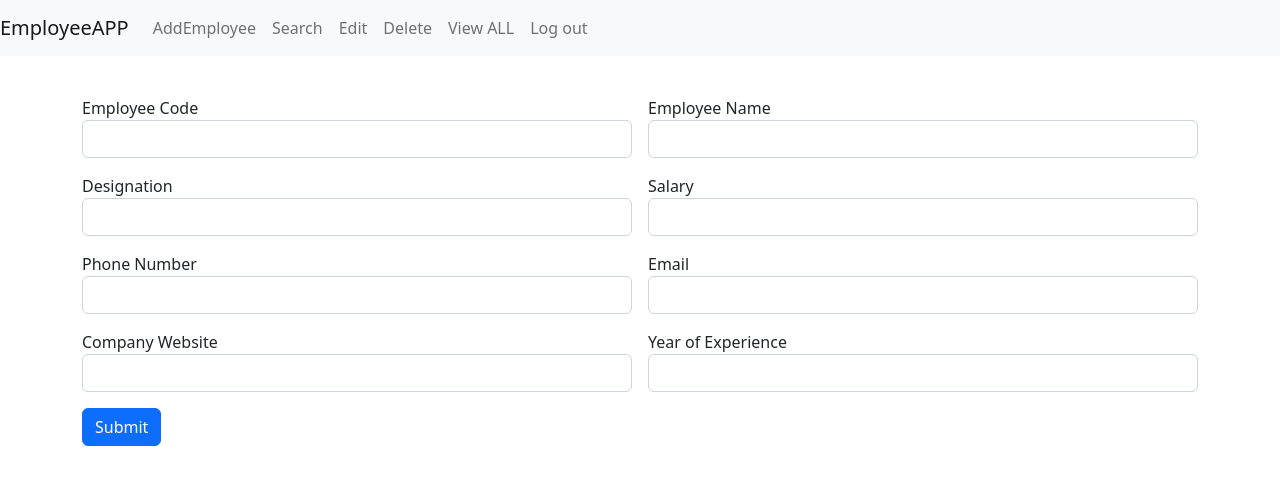
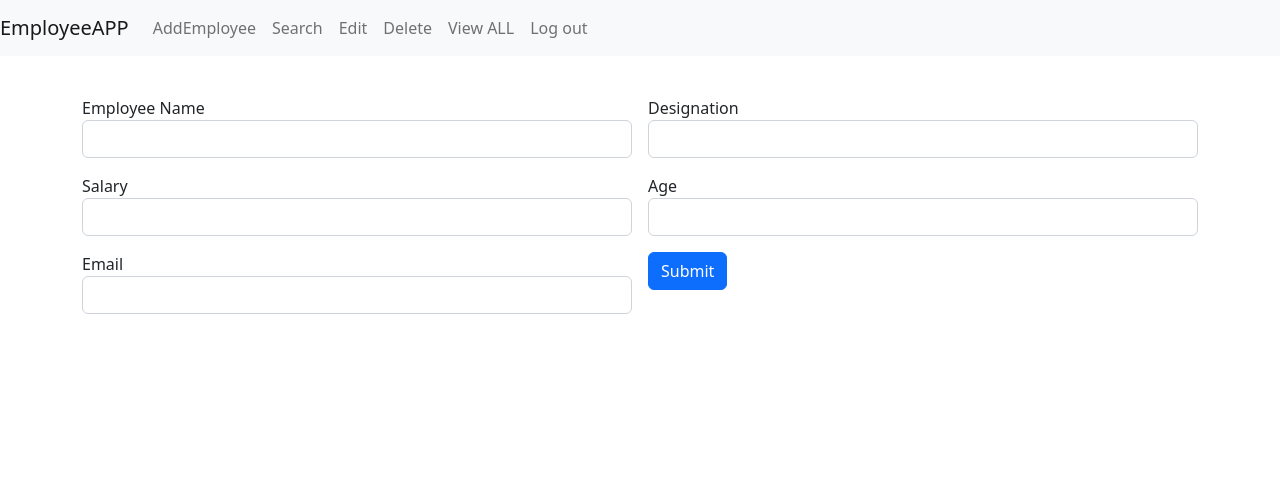
Before and after one commit to itsmeabhishekn/employeeAngularApp, an Angular app: page /add in a window 1280 px wide. Shown: the top 484 px of the page. Built offline with nearby package versions, Linux system fonts and the light colour scheme.

Commit message:
added read value functions

```diff
--- a/src/app/add-emp/add-emp.component.html
+++ b/src/app/add-emp/add-emp.component.html
@@ -3,40 +3,44 @@
     <div class="row">
         <div class="col col-12 col-sm-12 col-md-12 col-lg-12 col-xl-12 col-xxl-12">
             <div class="row g-3 mt-4">
-                <div class="col col-12 col-sm-6 col-md-6 col-lg-6 col-xl-6 col-xxl-6">
+                <!-- <div class="col col-12 col-sm-6 col-md-6 col-lg-6 col-xl-6 col-xxl-6">
                     <label for="" class="fomr-label">Employee Code</label>
                     <input type="text" class="form-control">
-                </div>
+                </div> -->
                 <div class="col col-12 col-sm-6 col-md-6 col-lg-6 col-xl-6 col-xxl-6">
                     <label for="" class="fomr-label">Employee Name</label>
-                    <input type="text" class="form-control">
+                    <input name="name" [(ngModel)]="name" type="text" class="form-control">
                 </div>
                 <div class="col col-12 col-sm-6 col-md-6 col-lg-6 col-xl-6 col-xxl-6">
                     <label for="" class="fomr-label">Designation</label>
-                    <input type="text" class="form-control">
+                    <input name="designation" [(ngModel)]="designation" type="text" class="form-control">
                 </div>
                 <div class="col col-12 col-sm-6 col-md-6 col-lg-6 col-xl-6 col-xxl-6">
                     <label for="" class="fomr-label">Salary</label>
-                    <input type="text" class="form-control">
+                    <input name="salary" [(ngModel)]="salary" type="text" class="form-control">
                 </div>
-                <div class="col col-12 col-sm-6 col-md-6 col-lg-6 col-xl-6 col-xxl-6">
+             <!--    <div class="col col-12 col-sm-6 col-md-6 col-lg-6 col-xl-6 col-xxl-6">
                     <label for="" class="fomr-label">Phone Number</label>
                     <input type="text" class="form-control">
+                </div> -->
+                <div class="col col-12 col-sm-6 col-md-6 col-lg-6 col-xl-6 col-xxl-6">
+                    <label for="" class="fomr-label">Age</label>
+                    <input name="age" [(ngModel)]="age" type="text" class="form-control">
                 </div>
                 <div class="col col-12 col-sm-6 col-md-6 col-lg-6 col-xl-6 col-xxl-6">
                     <label for="" class="fomr-label">Email</label>
-                    <input type="text" class="form-control">
+                    <input name="email" [(ngModel)]="email" type="email" class="form-control">
                 </div>
-                <div class="col col-12 col-sm-6 col-md-6 col-lg-6 col-xl-6 col-xxl-6">
+              <!--   <div class="col col-12 col-sm-6 col-md-6 col-lg-6 col-xl-6 col-xxl-6">
                     <label for="" class="fomr-label">Company Website</label>
                     <input type="text" class="form-control">
-                </div>
-                <div class="col col-12 col-sm-6 col-md-6 col-lg-6 col-xl-6 col-xxl-6">
+                </div> -->
+              <!--   <div class="col col-12 col-sm-6 col-md-6 col-lg-6 col-xl-6 col-xxl-6">
                     <label for="" class="fomr-label">Year of Experience</label>
                     <input type="text" class="form-control">
-                </div>
+                </div> -->
                 <div class="col col-12 col-sm-6 col-md-6 col-lg-6 col-xl-6 col-xxl-6">
-                    <button class="btn btn-primary">Submit</button>
+                    <button (click)="readValues()" class="btn btn-primary">Submit</button>
                 </div>
             </div>
         </div>
--- a/src/app/add-emp/add-emp.component.ts
+++ b/src/app/add-emp/add-emp.component.ts
@@ -6,5 +6,17 @@ import { Component } from '@angular/core';
   styleUrls: ['./add-emp.component.css']
 })
 export class AddEmpComponent {
+name=""
+designation=""
+salary=""
+age=""
+email=""
+
+readValues = ()=>
+{
+  let data={"name":this.name,"designation":this.designation,"salary":this.salary,"age":this.age,"email":this.email}
+
+  console.log(data)
+}
 
 }
--- a/src/app/app.module.ts
+++ b/src/app/app.module.ts
@@ -11,6 +11,7 @@ import { DelEmpComponent } from './del-emp/del-emp.component';
 import { EmpEditComponent } from './emp-edit/emp-edit.component';
 import { EmpSearchComponent } from './emp-search/emp-search.component';
 import { EmpViewComponent } from './emp-view/emp-view.component';
+import { FormsModule } from '@angular/forms';
 
 
 const myRoute:Routes = [
@@ -55,7 +56,8 @@ component:AdminLoginComponent
   imports: [
     BrowserModule,
     AppRoutingModule,
-    RouterModule.forRoot(myRoute)
+    RouterModule.forRoot(myRoute),
+    FormsModule
   ],
   providers: [],
   bootstrap: [AppComponent]
```
